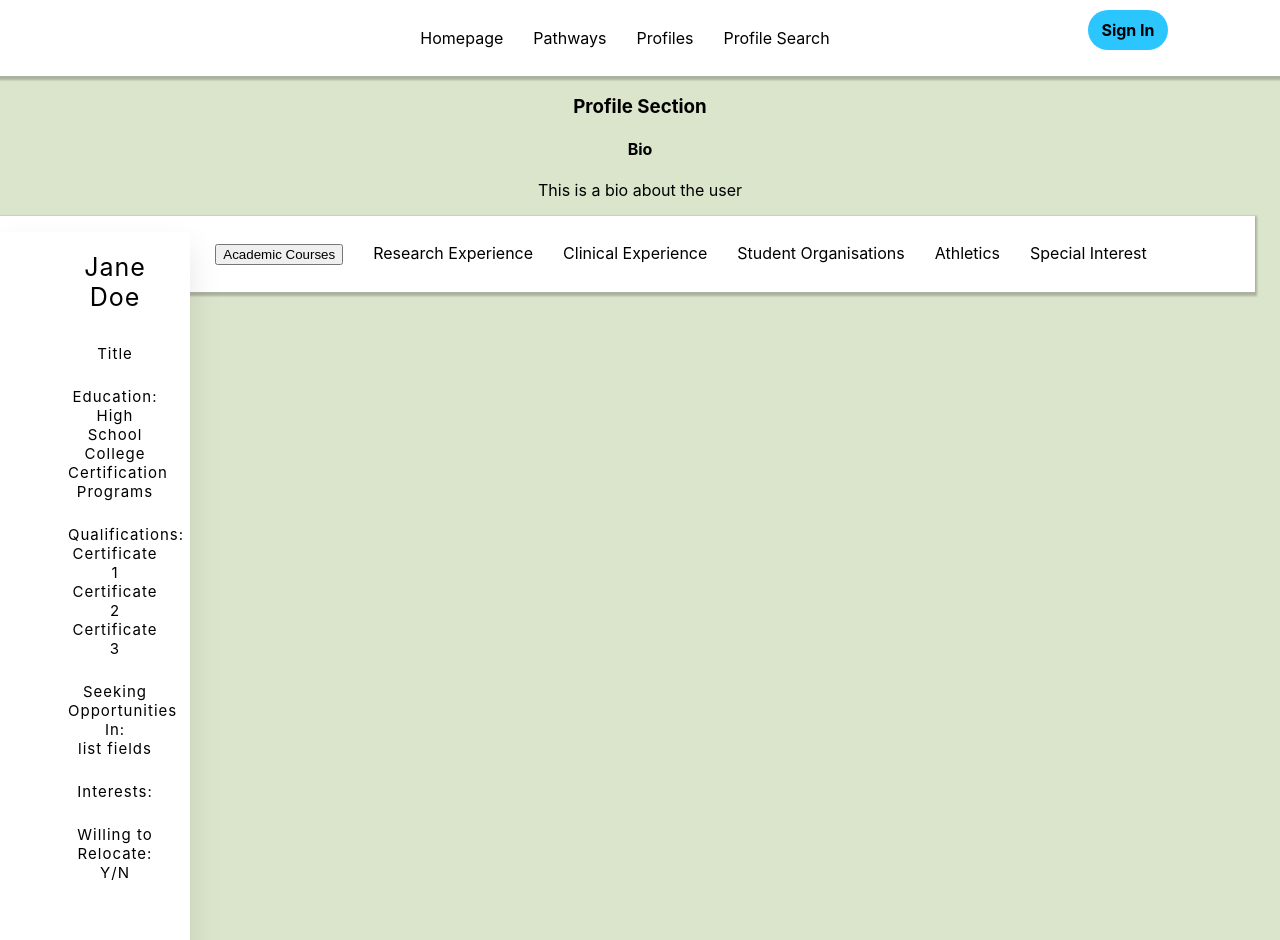
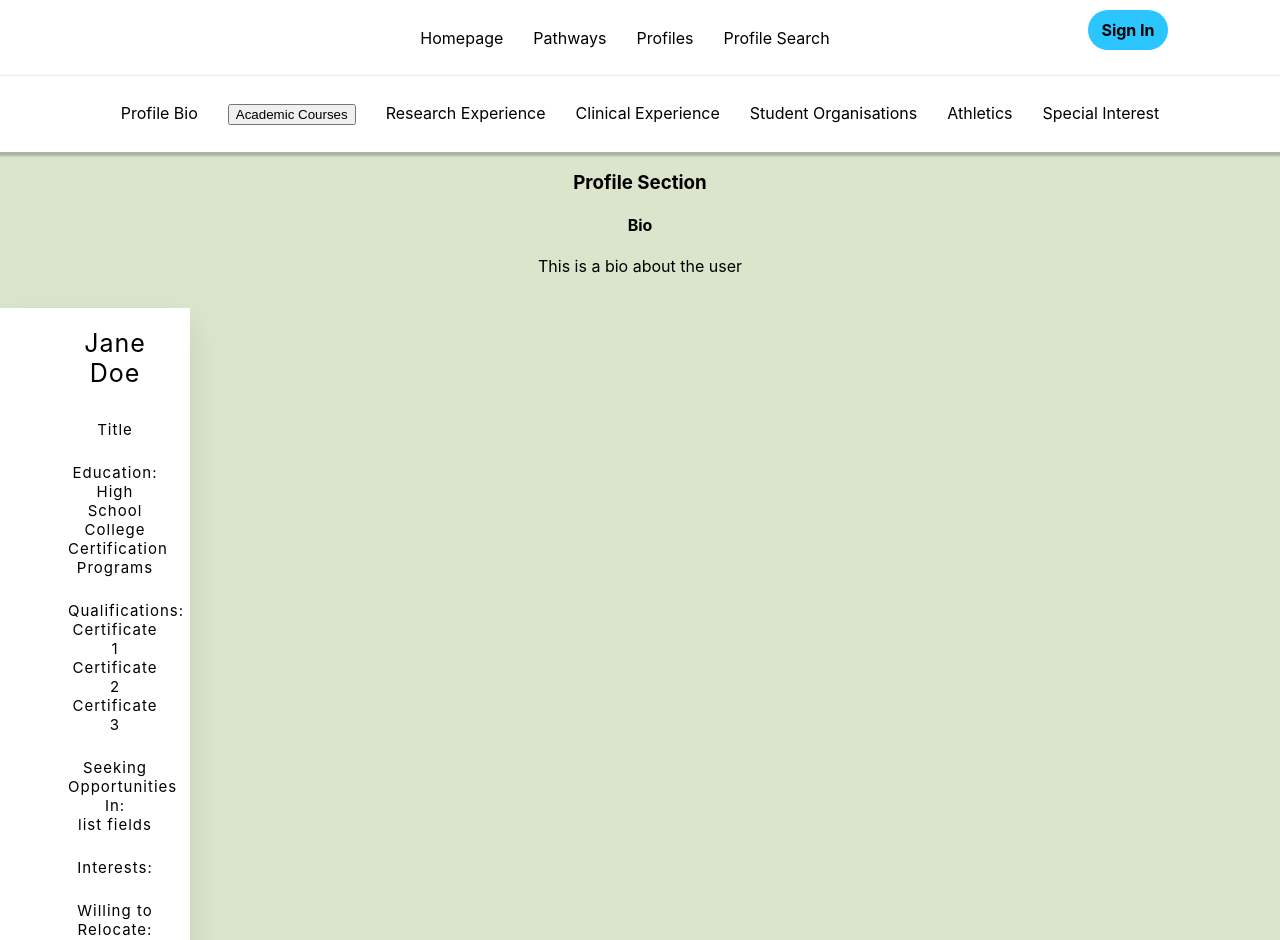
Before and after one commit to healthhub-platform/health-hub, a React (Create React App) app: page /Profiles in a window 1280 px wide. Shown: the top 940 px of the page. Built offline with nearby package versions, Linux system fonts and the light colour scheme.

Commit message:
started to fix routing. semi-works now

```diff
--- a/src/App.js
+++ b/src/App.js
@@ -10,6 +10,12 @@ import ProfileMain from './pages/Profile/ProfileMain';
 import Pathways from './pages/Pathways/Pathways';
 import ProfileSearchSection from './pages/Profile/SearchProfiles';
 import LoginForm from './components/LoginForm';
+import AcademicCourses from './pages/Profile/AcademicCourses';
+import ResearchExperience from './pages/Profile/ResearchExperience';
+import ClinicalExperience from './pages/Profile/ClinicalExperience';
+import StudentOrganisations from './pages/Profile/StudentOrgs';
+import Athletics from './pages/Profile/Athletics';
+import SpecialInterest from './pages/Profile/SpecialInterest';
 
 
 function App() {
@@ -29,7 +35,14 @@ function App() {
 
         <Routes>
           <Route path='/' element={<Homepage/>}/>
-          <Route path='/Profiles' element={<ProfileMain/>}/>
+          <Route path='/Profiles' element={<ProfileMain/>}>
+            <Route path='AcademicCourses' element={<AcademicCourses/>}/>
+            <Route path='ResearchExperience' element={<ResearchExperience/>}/>
+            <Route path='ClinicalExperience' element={<ClinicalExperience/>}/>
+            <Route path='StudentOrganisations' element={<StudentOrganisations/>}/>
+            <Route path='Athletics' element={<Athletics/>}/>
+            <Route path='SpecialInterest' element={<SpecialInterest/>}/>
+          </Route>
           <Route path='/Pathways' element={<Pathways/>}/>
           <Route path='/ProfileSearch' element={<ProfileSearchSection/>}/>
         </Routes>
--- /dev/null
+++ b/src/components/ProfileSidebar.css
@@ -0,0 +1,35 @@
+.container{
+    height:100vh;
+    position: sticky;
+}
+
+.container .sidebar{
+    position: fixed;
+    background-color:#fff;
+    height: 100vh;
+    width: 150px;
+    z-index: 5;
+    text-align:center;
+    box-shadow:0px 15px 30px rgba(0,0,0,0.1);
+}
+
+.sidebar li:nth-child(1){
+    padding:20px 0px;
+}
+
+.sidebar li{
+    padding:12px;
+    cursor:pointer;
+    transition:all 0.5s;
+    letter-spacing:1px;
+    display:flex;
+    flex-direction:column;
+}
+
+.sidebar li span:nth-child(1){
+    font-size:25px;
+}
+
+.sidebar li span:nth-child(2){
+    font-size:15px;
+}
--- /dev/null
+++ b/src/components/ProfileSidebar.js
@@ -0,0 +1,20 @@
+import React from "react";
+import './ProfileSidebar.css'
+
+const ProfileSidebar =()=>{
+    return(
+        <div className ="container">
+            <ul className = "sidebar">
+                <li> <span> Jane Doe </span></li>
+                <li><span><i className="fa fa-title"></i> </span><span>Title</span> </li>
+                <li><span><i className="fa fa-school"></i> </span><span>Education: <br /> High School <br /> College <br /> Certification Programs </span> </li>
+                <li><span><i className="fa fa-qualifications"></i> </span><span>Qualifications: <br /> Certificate 1 <br /> Certificate 2 <br /> Certificate 3 </span> </li>
+                <li><span><i className="fa fa-SeekingPositions"></i> </span><span>Seeking Opportunities In: <br/> list fields </span> </li>
+                <li><span><i className="fa fa-interests"></i> </span><span>Interests: </span> </li>
+                <li><span><i className="fa fa-location"></i> </span><span>Willing to Relocate: Y/N </span> </li>
+            </ul>
+        </div>
+    );
+}
+
+export default ProfileSidebar;
--- a/src/pages/Profile/AcademicCourses.js
+++ b/src/pages/Profile/AcademicCourses.js
@@ -1,19 +1,11 @@
 import React from 'react';
-import './ProfileMain.css';
+// import './ProfileMain.css';
 const AcademicCourses = () => {
     return (
         <div className='container'>
             <h2>Academic Courses</h2>
 
-            <ul className = "sidebar">
-                <li> <span> Jane Doe </span></li>
-                <li><span><i className="fa fa-title"></i> </span><span>Title</span> </li>
-                <li><span><i className="fa fa-school"></i> </span><span>Education: <br /> High School <br /> College <br /> Certification Programs </span> </li>
-                <li><span><i className="fa fa-qualifications"></i> </span><span>Qualifications: <br /> Certificate 1 <br /> Certificate 2 <br /> Certificate 3 </span> </li>
-                <li><span><i className="fa fa-SeekingPositions"></i> </span><span>Seeking Opportunities In: <br/> list fields </span> </li>
-                <li><span><i className="fa fa-interests"></i> </span><span>Interests: </span> </li>
-                <li><span><i className="fa fa-location"></i> </span><span>Willing to Relocate: Y/N </span> </li>
-            </ul>
+
 
             <div className="content">
 
--- a/src/pages/Profile/Athletics.js
+++ b/src/pages/Profile/Athletics.js
@@ -1,19 +1,10 @@
 import React from 'react';
-import './ProfileMain.css';
 const Athletics = () => {
     return (
         <div className='container'>
             <h3>Athletics</h3>
 
-            <ul className = "sidebar">
-                <li> <span> Jane Doe </span></li>
-                <li><span><i className="fa fa-title"></i> </span><span>Title</span> </li>
-                <li><span><i className="fa fa-school"></i> </span><span>Education: <br /> High School <br /> College <br /> Certification Programs </span> </li>
-                <li><span><i className="fa fa-qualifications"></i> </span><span>Qualifications: <br /> Certificate 1 <br /> Certificate 2 <br /> Certificate 3 </span> </li>
-                <li><span><i className="fa fa-SeekingPositions"></i> </span><span>Seeking Opportunities In: <br/> list fields </span> </li>
-                <li><span><i className="fa fa-interests"></i> </span><span>Interests: </span> </li>
-                <li><span><i className="fa fa-location"></i> </span><span>Willing to Relocate: Y/N </span> </li>
-            </ul>
+
 
             <div className="content">
 
--- a/src/pages/Profile/ClinicalExperience.js
+++ b/src/pages/Profile/ClinicalExperience.js
@@ -1,19 +1,10 @@
 import React from 'react';
-import './ProfileMain.css';
 const ClinicalExperience = () => {
     return (
         <div className='container'>
             <h3>Clinical Experience</h3>
 
-            <ul className = "sidebar">
-                <li> <span> Jane Doe </span></li>
-                <li><span><i className="fa fa-title"></i> </span><span>Title</span> </li>
-                <li><span><i className="fa fa-school"></i> </span><span>Education: <br /> High School <br /> College <br /> Certification Programs </span> </li>
-                <li><span><i className="fa fa-qualifications"></i> </span><span>Qualifications: <br /> Certificate 1 <br /> Certificate 2 <br /> Certificate 3 </span> </li>
-                <li><span><i className="fa fa-SeekingPositions"></i> </span><span>Seeking Opportunities In: <br/> list fields </span> </li>
-                <li><span><i className="fa fa-interests"></i> </span><span>Interests: </span> </li>
-                <li><span><i className="fa fa-location"></i> </span><span>Willing to Relocate: Y/N </span> </li>
-            </ul>
+
 
             <div className="content">
 
--- a/src/pages/Profile/ProfileMain.css
+++ b/src/pages/Profile/ProfileMain.css
@@ -1,38 +1,9 @@
-.container{
+/* .container{
     height:100vh;
     position: relative;
 }
 
-.container .sidebar{
-    position: fixed;
-    background-color:#fff;
-    height: 100vh;
-    width: 150px;
-    z-index: 5;
-    text-align:center;
-    box-shadow:0px 15px 30px rgba(0,0,0,0.1);
-}
 
-.sidebar li:nth-child(1){
-    padding:20px 0px;
-}
-
-.sidebar li{
-    padding:12px;
-    cursor:pointer;
-    transition:all 0.5s;
-    letter-spacing:1px;
-    display:flex;
-    flex-direction:column;
-}
-
-.sidebar li span:nth-child(1){
-    font-size:25px;
-}
-
-.sidebar li span:nth-child(2){
-    font-size:15px;
-}
 
 .container .content{
 
@@ -43,4 +14,4 @@
 .container .content h3{
 
     font-size: large;
-}
+} */
--- a/src/pages/Profile/ProfileMain.js
+++ b/src/pages/Profile/ProfileMain.js
@@ -10,11 +10,28 @@ import StudentOrganisations from './StudentOrgs';
 import Athletics from './Athletics';
 import SpecialInterest from './SpecialInterest';
 import Data from '../../mock-data.json';
+import ProfileSidebar from '../../components/ProfileSidebar';
 const ProfileMain = ({ match }) => {
     /*const { username } = match.params;*/
     return (
+
         <div className='container'>
+            <ProfileNavbar/>
+
             <h3>Profile Section</h3>
+
+
+            {/* <ul className = "sidebar">
+                <li> <span> Jane Doe </span></li>
+                <li><span><i className="fa fa-title"></i> </span><span>Title</span> </li>
+                <li><span><i className="fa fa-school"></i> </span><span>Education: <br /> High School <br /> College <br /> Certification Programs </span> </li>
+                <li><span><i className="fa fa-qualifications"></i> </span><span>Qualifications: <br /> Certificate 1 <br /> Certificate 2 <br /> Certificate 3 </span> </li>
+                <li><span><i className="fa fa-SeekingPositions"></i> </span><span>Seeking Opportunities In: <br/> list fields </span> </li>
+                <li><span><i className="fa fa-interests"></i> </span><span>Interests: </span> </li>
+                <li><span><i className="fa fa-location"></i> </span><span>Willing to Relocate: Y/N </span> </li>
+            </ul> */}
+
+            <div className="content">
             <h4>
                 Bio
             </h4>
@@ -22,35 +39,23 @@ const ProfileMain = ({ match }) => {
                 This is a bio about the user
             </p>
 
-            <ul className = "sidebar">
-                <li> <span> Jane Doe </span></li>
-                <li><span><i className="fa fa-title"></i> </span><span>Title</span> </li>
-                <li><span><i className="fa fa-school"></i> </span><span>Education: <br /> High School <br /> College <br /> Certification Programs </span> </li>
-                <li><span><i className="fa fa-qualifications"></i> </span><span>Qualifications: <br /> Certificate 1 <br /> Certificate 2 <br /> Certificate 3 </span> </li>
-                <li><span><i className="fa fa-SeekingPositions"></i> </span><span>Seeking Opportunities In: <br/> list fields </span> </li>
-                <li><span><i className="fa fa-interests"></i> </span><span>Interests: </span> </li>
-                <li><span><i className="fa fa-location"></i> </span><span>Willing to Relocate: Y/N </span> </li>
-            </ul>
-
-            <div className="content">
 
 
-                <ProfileNavbar/>
-                 <Routes>
-                <Route path='/Profiles' element={<ProfileMain/>}/>
-                <Route path='/AcademicCourses' element={<AcademicCourses/>}/>
-                <Route path='/ResearchExperience' element={<ResearchExperience/>}/>
-                <Route path='/ClinicalExperience' element={<ClinicalExperience/>}/>
-                <Route path='/StudentOrganisations' element={<StudentOrganisations/>}/>
-                <Route path='/Athletics' element={<Athletics/>}/>
-                <Route path='/SpecialInterest' element={<SpecialInterest/>}/>
+                 {/* <Routes>
+                <Route path='/Profiles' element={<ProfileMain/>}>
+                    <Route path='AcademicCourses' element={<AcademicCourses/>}/>
+                    <Route path='ResearchExperience' element={<ResearchExperience/>}/>
+                    <Route path='ClinicalExperience' element={<ClinicalExperience/>}/>
+                    <Route path='StudentOrganisations' element={<StudentOrganisations/>}/>
+                    <Route path='Athletics' element={<Athletics/>}/>
+                    <Route path='SpecialInterest' element={<SpecialInterest/>}/>
+                </Route>
 
 
-                </Routes>
-
-
+                </Routes>  */}
 
             </div>
+            <ProfileSidebar/>
         </div>
     );
 }
--- a/src/pages/Profile/ResearchExperience.js
+++ b/src/pages/Profile/ResearchExperience.js
@@ -1,19 +1,10 @@
 import React from 'react';
-import './ProfileMain.css';
 const ResearchExperience = () => {
     return (
         <div className='container'>
             <h3>Research Experience</h3>
 
-            <ul className = "sidebar">
-                <li> <span> Jane Doe </span></li>
-                <li><span><i className="fa fa-title"></i> </span><span>Title</span> </li>
-                <li><span><i className="fa fa-school"></i> </span><span>Education: <br /> High School <br /> College <br /> Certification Programs </span> </li>
-                <li><span><i className="fa fa-qualifications"></i> </span><span>Qualifications: <br /> Certificate 1 <br /> Certificate 2 <br /> Certificate 3 </span> </li>
-                <li><span><i className="fa fa-SeekingPositions"></i> </span><span>Seeking Opportunities In: <br/> list fields </span> </li>
-                <li><span><i className="fa fa-interests"></i> </span><span>Interests: </span> </li>
-                <li><span><i className="fa fa-location"></i> </span><span>Willing to Relocate: Y/N </span> </li>
-            </ul>
+
 
             <div className="content">
 
--- a/src/pages/Profile/SpecialInterest.js
+++ b/src/pages/Profile/SpecialInterest.js
@@ -1,19 +1,10 @@
 import React from 'react';
-import './ProfileMain.css';
 const SpecialInterest = () => {
     return (
         <div className='container'>
             <h3>Special Interest</h3>
 
-            <ul className = "sidebar">
-                <li> <span> Jane Doe </span></li>
-                <li><span><i className="fa fa-title"></i> </span><span>Title</span> </li>
-                <li><span><i className="fa fa-school"></i> </span><span>Education: <br /> High School <br /> College <br /> Certification Programs </span> </li>
-                <li><span><i className="fa fa-qualifications"></i> </span><span>Qualifications: <br /> Certificate 1 <br /> Certificate 2 <br /> Certificate 3 </span> </li>
-                <li><span><i className="fa fa-SeekingPositions"></i> </span><span>Seeking Opportunities In: <br/> list fields </span> </li>
-                <li><span><i className="fa fa-interests"></i> </span><span>Interests: </span> </li>
-                <li><span><i className="fa fa-location"></i> </span><span>Willing to Relocate: Y/N </span> </li>
-            </ul>
+
 
             <div className="content">
 
--- a/src/pages/Profile/StudentOrgs.js
+++ b/src/pages/Profile/StudentOrgs.js
@@ -1,19 +1,10 @@
 import React from 'react';
-import './ProfileMain.css';
 const StudentOrganisations = () => {
     return (
         <div className='container'>
             <h3>Student Organisations</h3>
 
-            <ul className = "sidebar">
-                <li> <span> Jane Doe </span></li>
-                <li><span><i className="fa fa-title"></i> </span><span>Title</span> </li>
-                <li><span><i className="fa fa-school"></i> </span><span>Education: <br /> High School <br /> College <br /> Certification Programs </span> </li>
-                <li><span><i className="fa fa-qualifications"></i> </span><span>Qualifications: <br /> Certificate 1 <br /> Certificate 2 <br /> Certificate 3 </span> </li>
-                <li><span><i className="fa fa-SeekingPositions"></i> </span><span>Seeking Opportunities In: <br/> list fields </span> </li>
-                <li><span><i className="fa fa-interests"></i> </span><span>Interests: </span> </li>
-                <li><span><i className="fa fa-location"></i> </span><span>Willing to Relocate: Y/N </span> </li>
-            </ul>
+
 
             <div className="content">
 
```
Also changed, not shown: src/pages/Profile/ProfileNavBar.js (+10 -9 lines).
